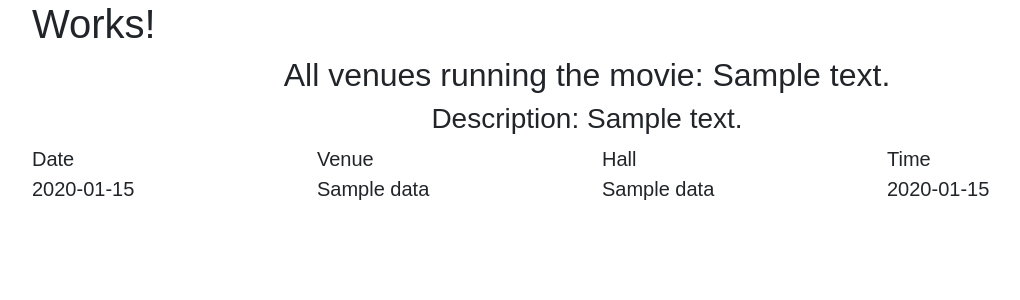
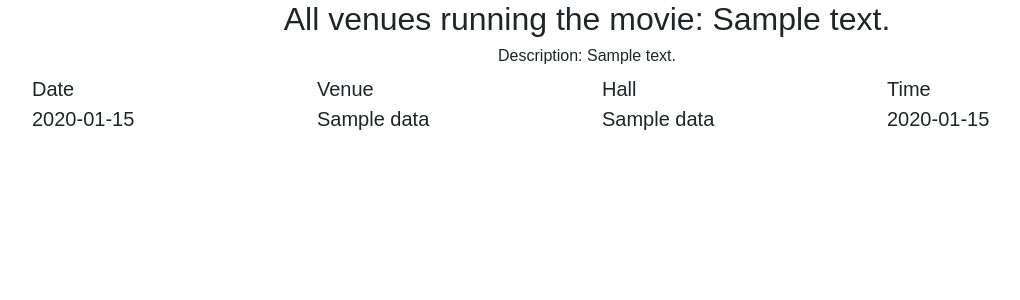
Before and after one commit to MiloniAtal/movietickets, a Flask app: template templates/movie_search.html in a window 1280 px wide. Shown: the top 300 px of the page, without its empty margins (53-1073 px from the left). Run offline with Flask 2, Linux system fonts and the light colour scheme; the template is opened without the code that fills it: most values are stand-ins (such as "Sample title", 1, 10 or a date in 2020); parts of the project's set-up code (start-up, migrations or seed data) failed here and were passed over.

Commit message:
minor formatting

```diff
--- a/templates/movie_search.html
+++ b/templates/movie_search.html
@@ -12,10 +12,12 @@
 
 <body>
   <div class="container">
-    <h1>Works!</h1>
     <h2 class="text-center">All venues running the movie: {{details[0]}}</h2>
-    <h3 class="text-center">Description: {{details[1]}}</h3>
+    <h6 class="text-center">Description: {{details[1]}}</h6>
 
+    {% if data|length == 0 %}
+        <div>No venues to show</div>
+    {% else%}
         <div class="row">
         <div class="col-sm">Date</div>
         <div class="col-sm">Venue</div>
@@ -31,11 +33,8 @@
         </div>
         {% endfor %}
 
-    <div>
-      {% if data|length == 0 %}
-      <div>No venues to show</div>
     {% endif %}
-    </div>
+
   </div>
 
 
```
Also changed, not shown: templates/venue_search.html (+3 -5 lines). Lines whose indentation alone changed are shown as unchanged.
